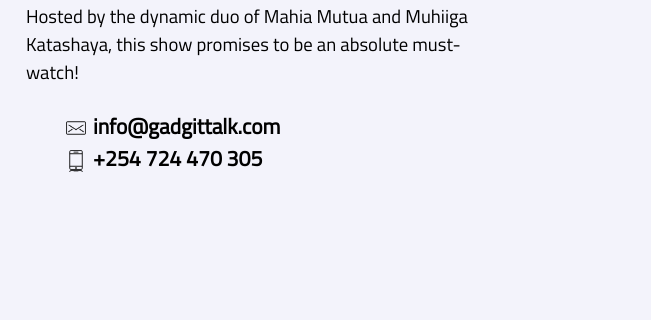
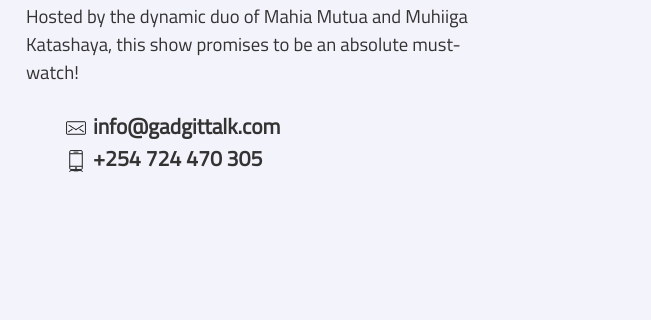
Before and after one commit to lesiki/gadgittalk, a plain HTML site: page index.html in a window 1280 px wide. Shown: the part 324-644 px from the top of the page, 629-1280 px from the left. Drawn offline with Linux system fonts and the light colour scheme.

Commit message:
gh-pages Changed font colour

```diff
--- a/index.less
+++ b/index.less
@@ -5,6 +5,7 @@
 	padding:0;
 	font-family: 'Titillium Web', sans-serif;
 	font-size:14pt;
+	color:#333;
 }
 #main {
 	display:block;
@@ -42,7 +43,7 @@
 	font-size:16pt;
 	font-weight:bold;
 	a {
-		color: #000;
+		color: #333;
 		text-decoration:none;
 	}
 	i {
```
Also changed, not shown: index.css.
